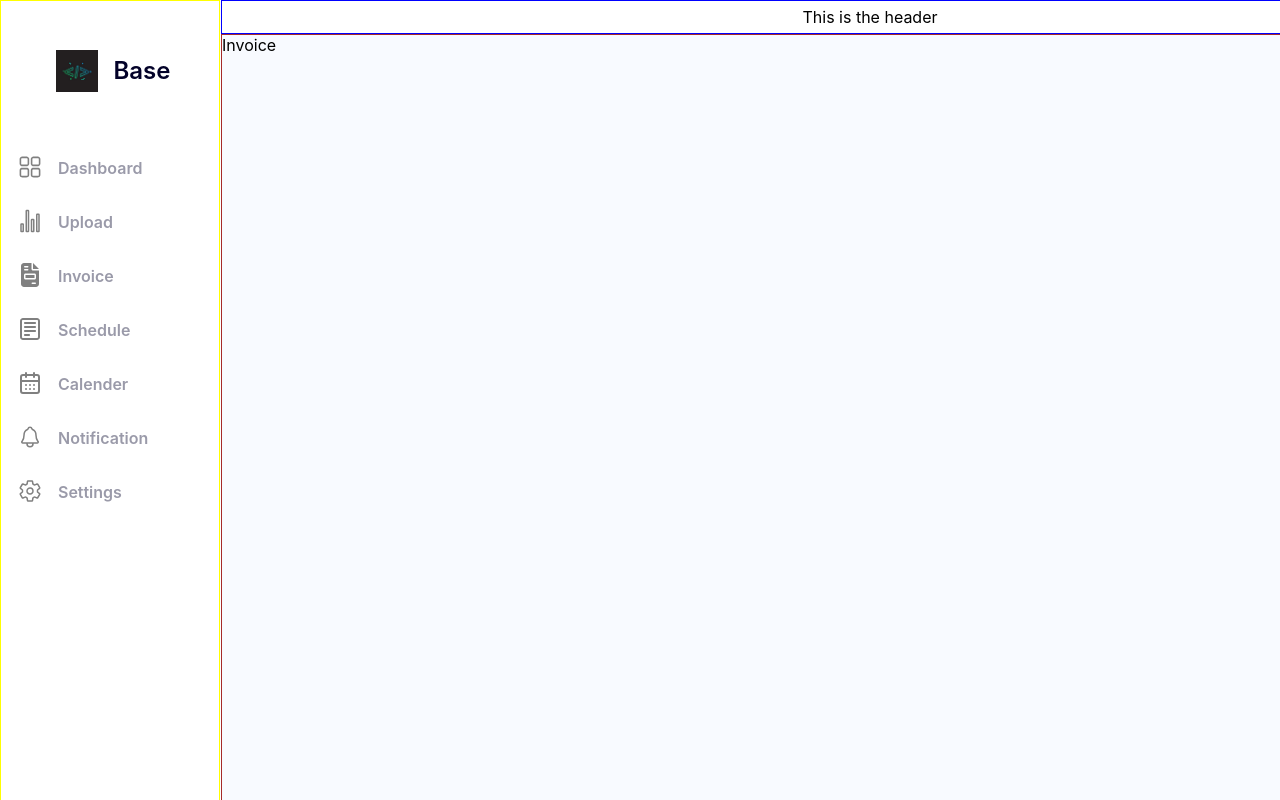
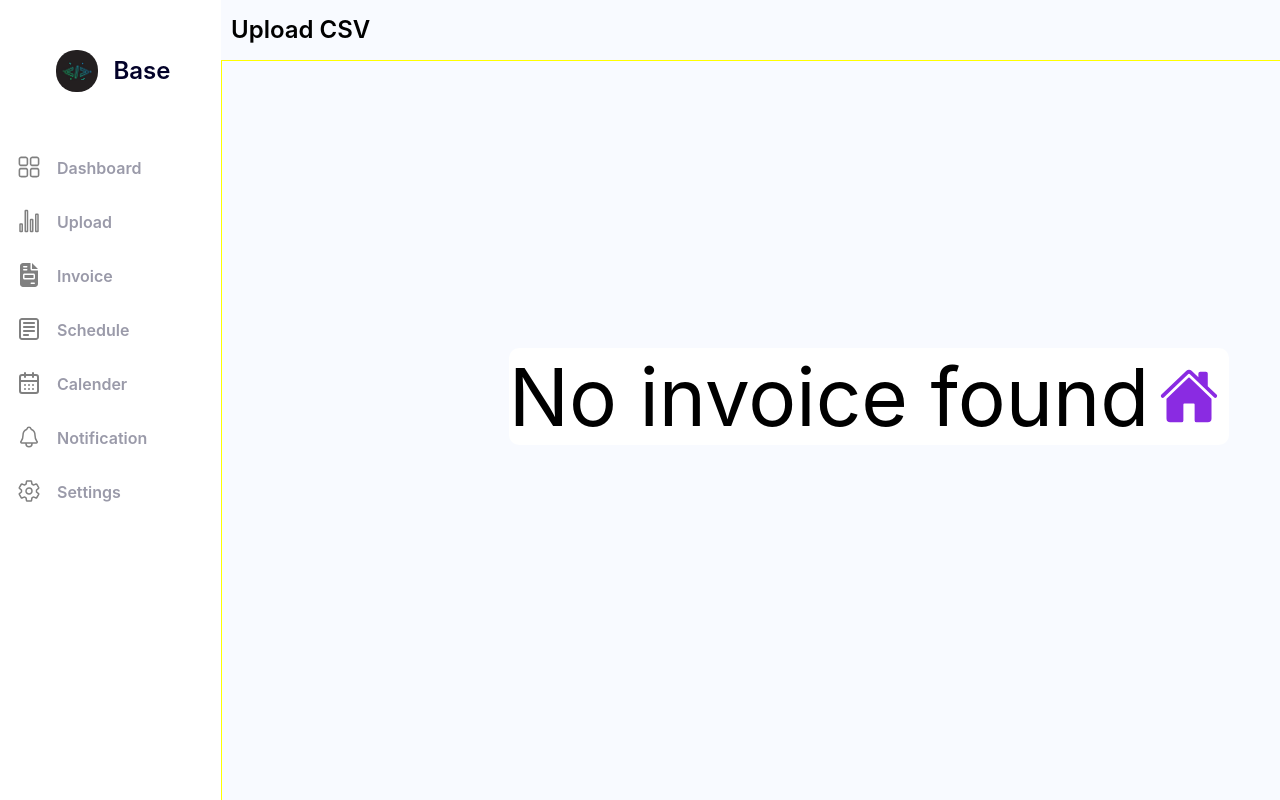
Before and after one commit to Abhishekr2122/openinapp-assignment, a React (Create React App) app: page /Invoice in a window 1280 px wide. Shown: the top 800 px of the page. Built offline with nearby package versions, Linux system fonts and the light colour scheme.

Commit message:
Adding the error message to the pages

```diff
--- a/src/Ui/Logo.js
+++ b/src/Ui/Logo.js
@@ -6,6 +6,7 @@ export default function Logo({ source }) {
       style={{
         height: "42px",
         width: "42px",
+        borderRadius: "20px",
       }}
     />
   );
--- a/src/components/DataTable.js
+++ b/src/components/DataTable.js
@@ -9,9 +9,16 @@ export default function DataTable({ tableData }) {
   );
   console.log("This is the values in Datatablecomponent", tableData.values);
 
+  const length = Object.values(tableData).length;
+  console.log(length);
+
+  if (length < 1) {
+    return null;
+  }
+
   return (
     <div className="tablecontainer">
-      <table style={{ padding: "1rem", width: "100%" }}>
+      <table style={{ padding: "1rem", width: "1065px" }}>
         <thead>
           <tr>
             {tableRows?.map((rows, index) => {
@@ -58,7 +65,11 @@ export default function DataTable({ tableData }) {
                             backgroundColor: "transparent",
                             border: "1px solid grey",
                             borderRadius: "4px",
+
                             cursor: "pointer",
+                            display: "flex",
+                            alignItems: "center",
+                            justifyContent: "center",
                           }}
                         >
                           Select Tags {<RiArrowDropDownLine />}
--- a/src/components/Header.js
+++ b/src/components/Header.js
@@ -1,17 +1,49 @@
+import { IoNotificationsOutline } from "react-icons/io5";
+import { NavLink } from "react-router-dom";
+
 export default function Header() {
   return (
     <div
       style={{
         position: "relative",
         left: "-195px",
-        border: "1px solid blue",
         display: "flex",
         alignItems: "center",
-        justifyContent: "center",
-        height: "32px",
+        justifyContent: "space-between",
+        height: "60px",
+        backgroundColor: "#f8faff",
       }}
     >
-      This is the header
+      <p
+        style={{
+          fontWeight: "600",
+          fontSize: "24px",
+          lineHeight: "32px",
+          marginLeft: "10px",
+        }}
+      >
+        Upload CSV
+      </p>
+      <div
+        style={{
+          height: "30px",
+          width: "75.61px",
+          display: "flex",
+          alignItems: "center",
+          justifyContent: "center",
+          gap: "1rem",
+        }}
+      >
+        <NavLink to="/notification">
+          <IoNotificationsOutline style={{ height: "23px", width: "18px" }} />
+        </NavLink>
+
+        <img
+          src="/logoimage.jpg"
+          alt="no data found"
+          style={{ height: "30px", width: "30px", borderRadius: "20px" }}
+        />
+      </div>
     </div>
   );
 }
--- a/src/components/Sidebar.js
+++ b/src/components/Sidebar.js
@@ -13,7 +13,7 @@ export default function Sidebar() {
     <div
       style={{
         gridRow: "1/-1",
-        border: "1px solid yellow",
+
         height: "1047px",
         width: "218px",
         backgroundColor: "#FFFFFF",
--- a/src/components/datatable.css
+++ b/src/components/datatable.css
@@ -1,8 +1,9 @@
 .tablecontainer {
-  border: 1px solid green;
   height: 497px;
   width: "1065px";
   position: absolute;
+  top: 689px;
+  left: 130px;
   background-color: rgb(245, 241, 241);
   border-radius: 8px;
 
--- a/src/components/main.css
+++ b/src/components/main.css
@@ -4,7 +4,7 @@
   position: relative;
   left: -195px;
   background-color: #f8faff;
-  border: 1px solid brown;
+
   /* overflow: scroll;
   &::-webkit-scrollbar {
     display: none;
--- a/src/pages/Invoice.js
+++ b/src/pages/Invoice.js
@@ -1,3 +1,37 @@
+import { IoHome } from "react-icons/io5";
+import { useNavigate } from "react-router-dom";
+
 export default function Invoice() {
-  return <div>Invoice</div>;
+  const navigate = useNavigate();
+  return (
+    <div
+      style={{
+        border: "1px solid yellow",
+        height: "1385px",
+        display: "flex",
+        justifyContent: "center",
+      }}
+    >
+      <p
+        style={{
+          position: "absolute",
+          top: "15%",
+          fontSize: "80px",
+
+          borderRadius: "10px",
+          backgroundColor: "#FFFFFF",
+        }}
+      >
+        No invoice found
+        <span>
+          <IoHome
+            style={{ color: "blueviolet", cursor: "pointer", height: "60px" }}
+            onClick={function () {
+              navigate("/dashboard");
+            }}
+          />
+        </span>
+      </p>
+    </div>
+  );
 }
--- a/src/pages/Notification.js
+++ b/src/pages/Notification.js
@@ -1,3 +1,31 @@
+import { IoHome } from "react-icons/io5";
+import { useNavigate } from "react-router-dom";
 export default function Notification() {
-  return <div>Notification</div>;
+  const navigate = useNavigate();
+  return (
+    <div
+      style={{ height: "1385px", display: "flex", justifyContent: "center" }}
+    >
+      <p
+        style={{
+          position: "absolute",
+          top: "15%",
+          fontSize: "80px",
+
+          borderRadius: "10px",
+          backgroundColor: "#FFFFFF",
+        }}
+      >
+        Oops! no notifications
+        <span>
+          <IoHome
+            style={{ color: "blueviolet", cursor: "pointer", height: "60px" }}
+            onClick={function () {
+              navigate("/dashboard");
+            }}
+          />
+        </span>
+      </p>
+    </div>
+  );
 }
--- a/src/pages/Upload.js
+++ b/src/pages/Upload.js
@@ -38,10 +38,14 @@ export default function Upload() {
         style={{
           width: "596px",
           height: "367px",
+          position: "absolute",
+          top: "218px",
+          left: "350px",
+          display: "flex",
+          flexDirection: "column",
 
           borderRadius: "8px",
           backgroundColor: "#FFFFFF",
-          border: "10px solid blue",
         }}
         className="upload"
       >
@@ -166,7 +170,7 @@ export default function Upload() {
       </div> */}
       </div>
 
-      {/* <DataTable tableData={tableData} /> */}
+      <DataTable tableData={tableData} />
     </>
   );
 }
```
